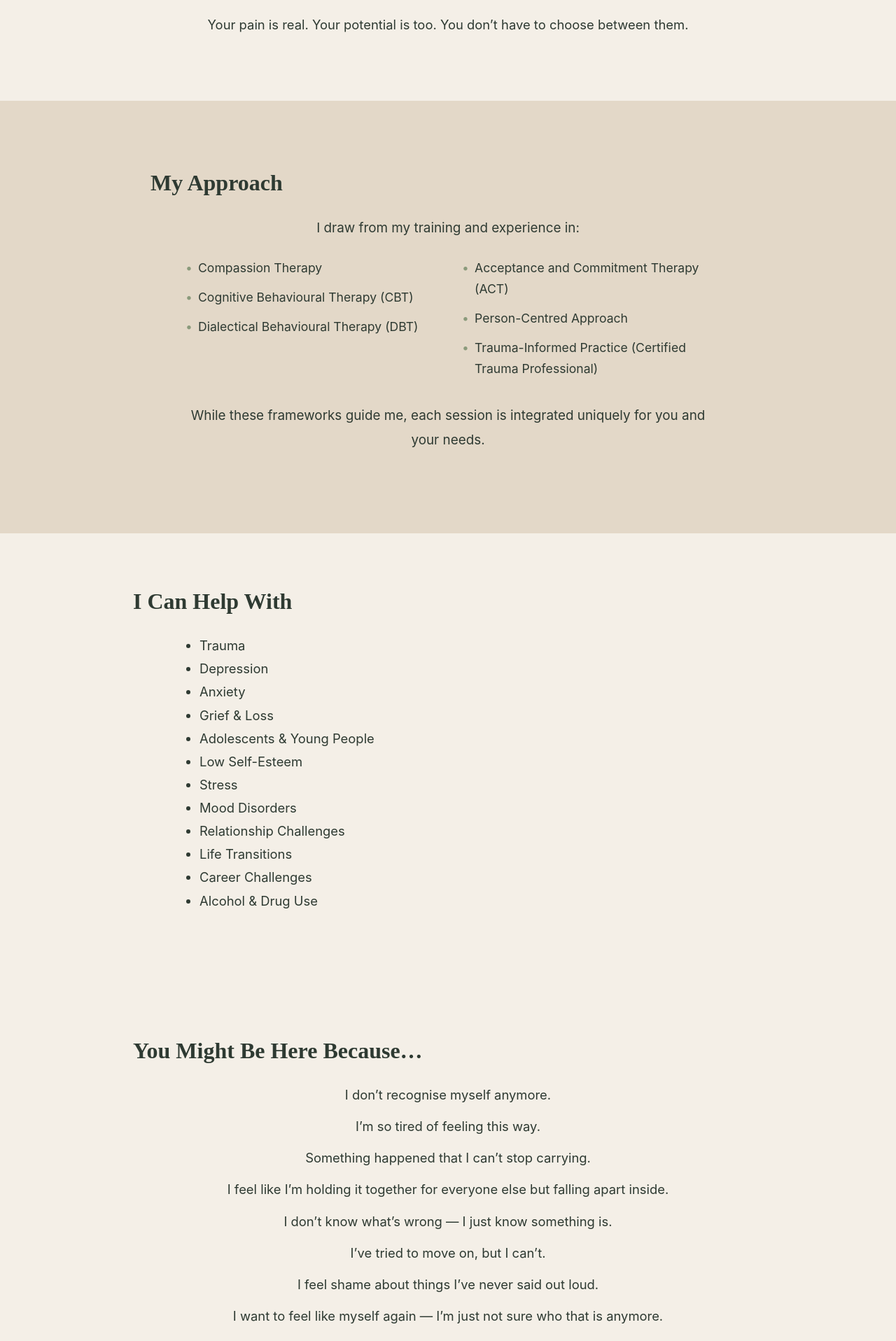
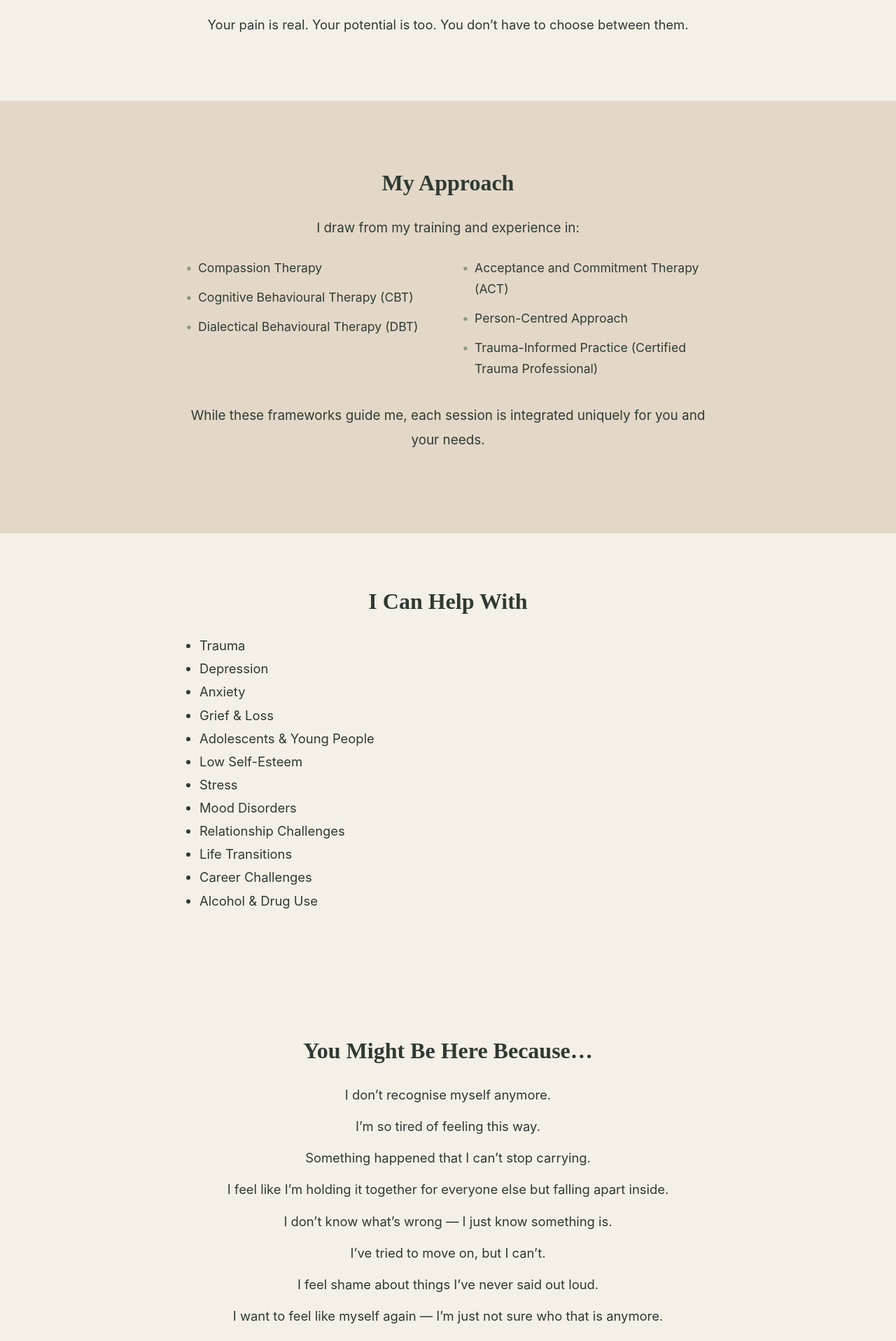
Before and after one commit to Jencreates-design/the-ignite-practice, a Jekyll site: the page built from index.html, in a window 1280 px wide. Shown: the part 1544-3460 px from the top of the page at 70% size. Built offline with Jekyll 4.4.1, drawn with Linux system fonts in a browser that asks for light colours.

Commit message:
Add styles for button and section alignment

```diff
--- a/assets/css/styles.css
+++ b/assets/css/styles.css
@@ -403,3 +403,13 @@
     text-align: center;
     width: fit-content;
 }
+
+.section .button-primary {
+  display: inline-block;
+  margin: 2rem auto 0;
+  text-align: center;
+}
+
+.section-inner {
+  text-align: center;
+}
```
